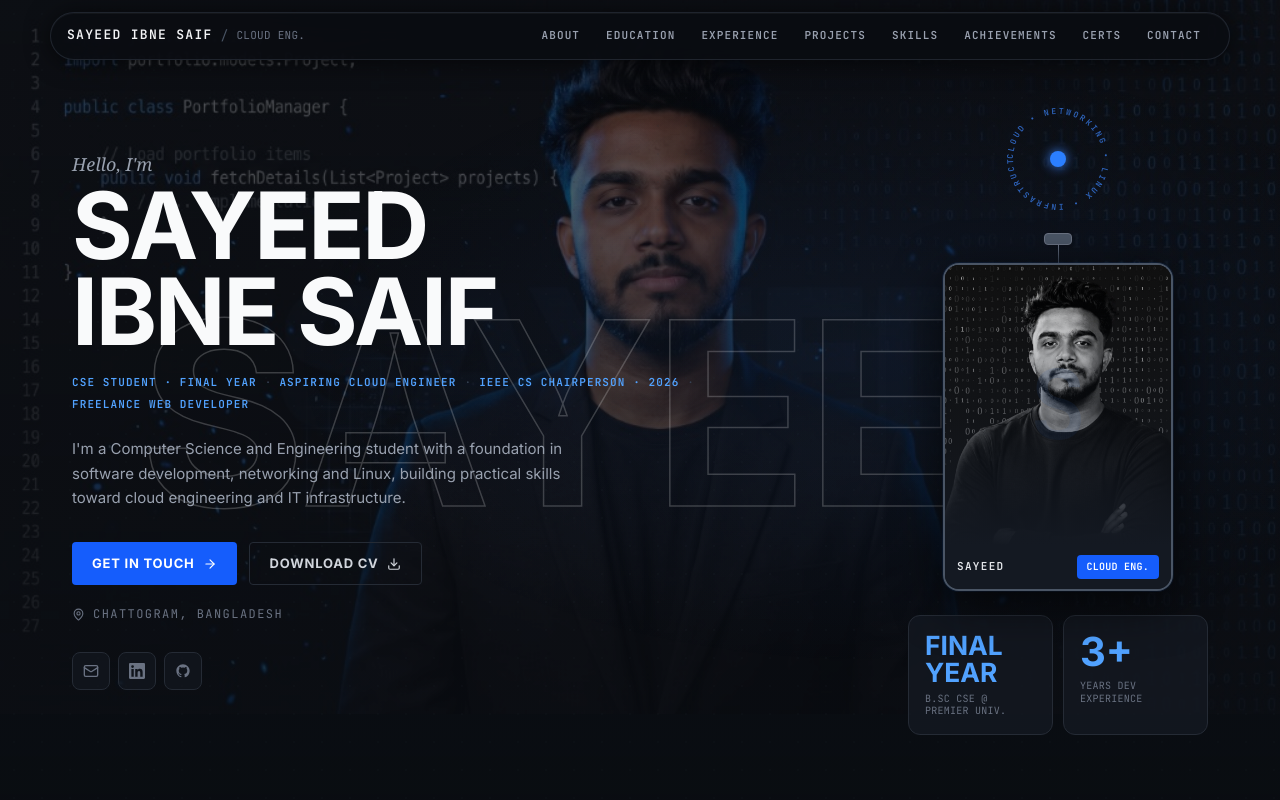
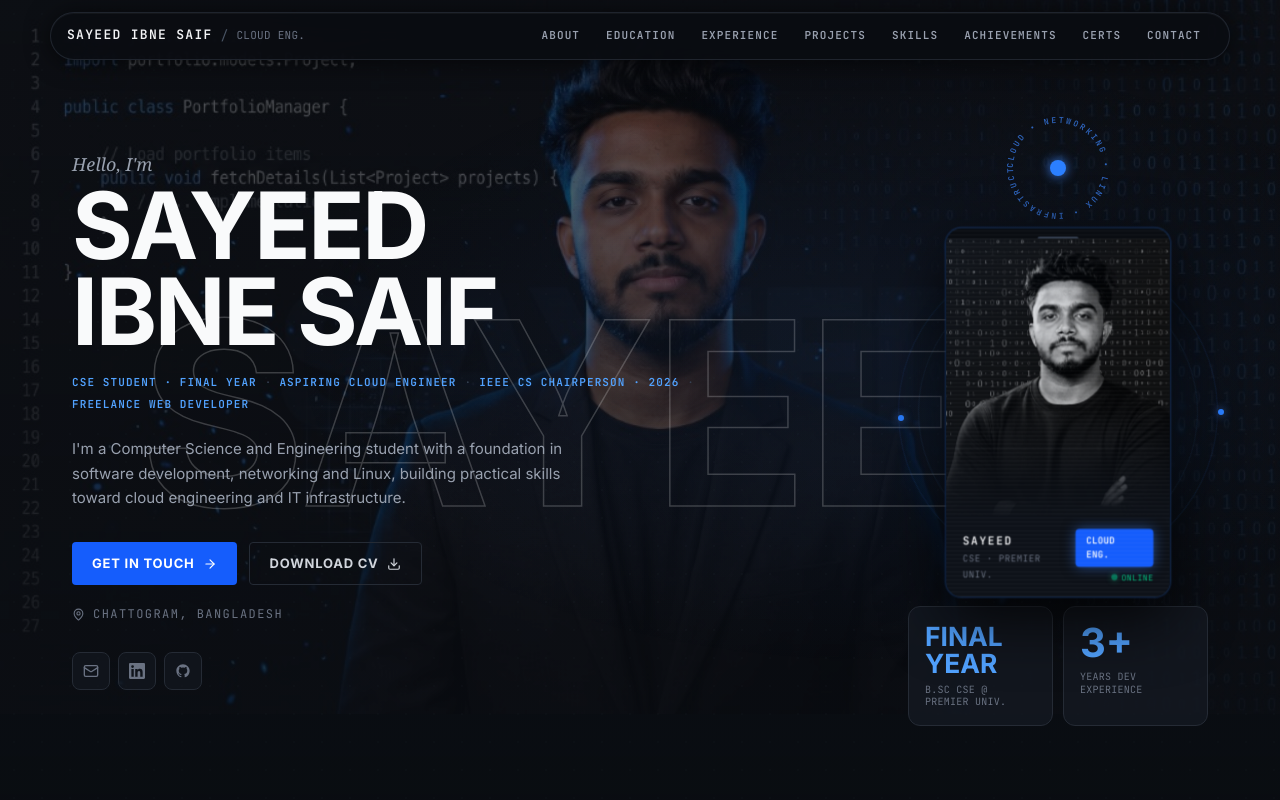
Before and after one commit to sisayeedcse/sayeed-ibne-saif, a Next.js app: page / in a window 1280 px wide. Shown: the top 800 px of the page. Built offline with nearby package versions, Linux system fonts and the light colour scheme.

Commit message:
hero section image new animation

```diff
--- a/src/components/sections/IDBadge.tsx
+++ b/src/components/sections/IDBadge.tsx
@@ -2,131 +2,188 @@
 
 import { useEffect, useRef } from "react";
 
-/* ── Swing trigger helper ────────────────────
-   Forces a CSS animation restart by removing
-   the animation, triggering a reflow, then
-   reapplying — no React remount needed.
-─────────────────────────────────────────────── */
-function triggerSwing(el: HTMLElement) {
-  el.style.animation = "none";
-  // eslint-disable-next-line @typescript-eslint/no-unused-expressions
-  el.offsetHeight; // synchronous layout reflow — resets animation
-  el.style.animation =
-    "badge-swing 2.8s cubic-bezier(0.36, 0.07, 0.19, 0.97) forwards";
-}
+export default function IDBadge() {
+  const containerRef = useRef<HTMLDivElement>(null);
+  const cardRef = useRef<HTMLDivElement>(null);
+  const glowRef = useRef<HTMLDivElement>(null);
 
-export default function IDBadge() {
-  const cardRef = useRef<HTMLDivElement>(null);
+  /* ── Smooth 3D tilt on mouse move ── */
+  useEffect(() => {
+    const container = containerRef.current;
+    const card = cardRef.current;
+    const glow = glowRef.current;
+    if (!container || !card || !glow) return;
 
-  useEffect(() => {
-    const card = cardRef.current;
-    if (!card) return;
+    let raf = 0;
+    let currentX = 0;
+    let currentY = 0;
+    let targetX = 0;
+    let targetY = 0;
 
-    // ── 1. Initial swing 600ms after mount ──
-    const initialTimer = setTimeout(() => triggerSwing(card), 600);
+    const lerp = (a: number, b: number, t: number) => a + (b - a) * t;
 
-    // ── 2. Re-swing on scroll (debounced with 3s cooldown) ──
-    let lastScrollY = window.scrollY;
-    let onCooldown = false;
-
-    const onScroll = () => {
-      if (onCooldown) return;
-      const delta = Math.abs(window.scrollY - lastScrollY);
-      if (delta > 80) {
-        lastScrollY = window.scrollY;
-        if (cardRef.current) triggerSwing(cardRef.current);
-        onCooldown = true;
-        setTimeout(() => {
-          onCooldown = false;
-          lastScrollY = window.scrollY;
-        }, 3200);
-      }
+    const animate = () => {
+      currentX = lerp(currentX, targetX, 0.08);
+      currentY = lerp(currentY, targetY, 0.08);
+      card.style.transform = `rotateY(${currentX}deg) rotateX(${-currentY}deg) translateZ(20px)`;
+      glow.style.background = `radial-gradient(circle at ${50 + currentX * 2}% ${50 + currentY * 2}%, rgba(59,130,246,0.35) 0%, transparent 65%)`;
+      raf = requestAnimationFrame(animate);
     };
 
-    window.addEventListener("scroll", onScroll, { passive: true });
+    const onMouseMove = (e: MouseEvent) => {
+      const rect = container.getBoundingClientRect();
+      const cx = rect.left + rect.width / 2;
+      const cy = rect.top + rect.height / 2;
+      targetX = ((e.clientX - cx) / rect.width) * 18;
+      targetY = ((e.clientY - cy) / rect.height) * 18;
+    };
+
+    const onMouseLeave = () => {
+      targetX = 0;
+      targetY = 0;
+    };
+
+    raf = requestAnimationFrame(animate);
+    container.addEventListener("mousemove", onMouseMove);
+    container.addEventListener("mouseleave", onMouseLeave);
 
     return () => {
-      clearTimeout(initialTimer);
-      window.removeEventListener("scroll", onScroll);
+      cancelAnimationFrame(raf);
+      container.removeEventListener("mousemove", onMouseMove);
+      container.removeEventListener("mouseleave", onMouseLeave);
     };
   }, []);
 
   return (
-    <div className="relative flex flex-col items-center" aria-hidden="true">
-      {/* ── Lanyard string ── */}
-      <div className="flex flex-col items-center" aria-hidden="true">
-        {/* Metal clip */}
-        <div className="w-7 h-3 rounded bg-gray-600 border border-gray-500 shadow-sm" />
-        {/* String */}
+    <div
+      ref={containerRef}
+      className="relative flex items-center justify-center"
+      style={{ perspective: "800px", width: "260px", height: "340px" }}
+      aria-hidden="true"
+    >
+      {/* ── Ambient glow rings ── */}
+      <div className="absolute inset-0 flex items-center justify-center pointer-events-none">
         <div
-          className="w-px bg-gradient-to-b from-gray-500 to-gray-700"
-          style={{ height: "18px" }}
+          className="absolute rounded-full border border-blue-500/10 animate-[spin_18s_linear_infinite]"
+          style={{ width: "320px", height: "320px" }}
         />
+        <div
+          className="absolute rounded-full border border-blue-400/8 animate-[spin_12s_linear_infinite_reverse]"
+          style={{ width: "280px", height: "280px" }}
+        />
+        {/* Corner accent dots on outer ring */}
+        <div className="absolute" style={{ width: "320px", height: "320px" }}>
+          {[0, 90, 180, 270].map((deg) => (
+            <div
+              key={deg}
+              className="absolute w-1.5 h-1.5 bg-blue-500 rounded-full shadow-[0_0_8px_rgba(59,130,246,0.9)]"
+              style={{
+                top: "50%",
+                left: "50%",
+                transform: `rotate(${deg}deg) translateX(160px) translateY(-50%)`,
+              }}
+            />
+          ))}
+        </div>
       </div>
 
-      {/*
-       * ── Animated card pivot point ──
-       * transform-origin: top center makes it swing like a real badge
-       * hanging from the clip above.
-       */}
+      {/* ── Card ── */}
       <div
         ref={cardRef}
-        style={{ transformOrigin: "top center" }}
-        className="will-change-transform"
+        className="relative will-change-transform"
+        style={{
+          transformStyle: "preserve-3d",
+          transition: "box-shadow 0.3s ease",
+          width: "220px",
+        }}
       >
-        {/* ── Card frame ── */}
+        {/* Dynamic glow overlay */}
         <div
-          className="w-[230px] rounded-2xl overflow-hidden border-2 border-gray-600 bg-elevated"
+          ref={glowRef}
+          className="absolute -inset-4 rounded-3xl pointer-events-none z-0 blur-xl opacity-60"
+          style={{
+            background: "radial-gradient(circle at 50% 50%, rgba(59,130,246,0.35) 0%, transparent 65%)",
+          }}
+        />
+
+        {/* Card frame */}
+        <div
+          className="relative z-10 rounded-2xl overflow-hidden border border-blue-500/20 bg-[#0E1219]"
           style={{
             boxShadow:
-              "0 12px 48px rgba(0,0,0,0.7), 0 0 0 1px rgba(59,130,246,0.12), inset 0 1px 0 rgba(255,255,255,0.04)",
+              "0 20px 60px rgba(0,0,0,0.8), 0 0 0 1px rgba(59,130,246,0.15), inset 0 1px 0 rgba(255,255,255,0.06)",
           }}
         >
-          {/*
-           * ── Photo area ──
-           * Shows /public/photo.jpg via CSS background-image.
-           * Falls back to subtle "S" monogram when photo is absent.
-           */}
+          {/* Scanline texture overlay */}
           <div
-            className="id-card-photo relative w-full overflow-hidden"
+            className="absolute inset-0 z-20 pointer-events-none opacity-[0.04]"
             style={{
-              height: "280px",
+              backgroundImage: "repeating-linear-gradient(0deg, #fff 0px, #fff 1px, transparent 1px, transparent 4px)",
+            }}
+          />
+
+          {/* Top notch bar */}
+          <div className="flex justify-center py-2 bg-[#0A0D12] border-b border-white/5">
+            <div className="w-10 h-1 rounded-full bg-gray-700" />
+          </div>
+
+          {/* Photo area with float animation */}
+          <div
+            className="relative overflow-hidden"
+            style={{
+              height: "260px",
               backgroundImage: "url('/bg-hero-card.jpg')",
               backgroundPosition: "center 5%",
               backgroundSize: "cover",
+              animation: "hero-float 5s ease-in-out infinite",
             }}
           >
-            {/* Monogram fallback (shown when no photo) */}
-            <div className="absolute inset-0 flex items-center justify-center select-none pointer-events-none">
-              <span
-                className="font-mono font-black text-blue-500/10 leading-none"
-                style={{ fontSize: "6rem" }}
-              >
-                S
-              </span>
-            </div>
-
-            {/* Bottom gradient — smooth transition into card footer */}
+            {/* Blue tint overlay */}
             <div
               className="absolute inset-0 pointer-events-none"
               style={{
-                background:
-                  "linear-gradient(to top, #141922 0%, rgba(20,25,34,0.4) 45%, transparent 100%)",
+                background: "linear-gradient(135deg, rgba(59,130,246,0.06) 0%, transparent 60%)",
+              }}
+            />
+            {/* Bottom fade */}
+            <div
+              className="absolute inset-0 pointer-events-none"
+              style={{
+                background: "linear-gradient(to top, #0E1219 0%, rgba(14,18,25,0.2) 40%, transparent 100%)",
               }}
             />
           </div>
 
-          {/* ── Card footer strip ── */}
-          <div className="bg-elevated px-3 py-2.5 flex items-center justify-between">
-            <span className="font-mono font-bold text-[11px] text-gray-200 tracking-[0.12em] uppercase">
-              SAYEED
-            </span>
-            <span className="px-2.5 py-1 bg-blue-600 rounded text-[10px] font-bold text-white font-mono tracking-wide uppercase">
-              Cloud Eng.
-            </span>
+          {/* Card footer */}
+          <div className="px-4 py-3 flex items-center justify-between bg-[#0E1219]">
+            <div>
+              <p className="font-mono font-black text-[11px] text-gray-100 tracking-[0.14em] uppercase">
+                SAYEED
+              </p>
+              <p className="font-mono text-[9px] text-gray-500 tracking-wider mt-0.5">
+                CSE · PREMIER UNIV.
+              </p>
+            </div>
+            <div className="flex flex-col items-end gap-1">
+              <span className="px-2.5 py-1 bg-blue-600 rounded text-[9px] font-bold text-white font-mono tracking-wide uppercase shadow-[0_0_12px_rgba(59,130,246,0.5)]">
+                Cloud Eng.
+              </span>
+              {/* Live status dot */}
+              <div className="flex items-center gap-1">
+                <div className="w-1.5 h-1.5 bg-emerald-400 rounded-full shadow-[0_0_6px_rgba(52,211,153,0.8)] animate-pulse" />
+                <span className="font-mono text-[8px] text-emerald-500 tracking-wider">ONLINE</span>
+              </div>
+            </div>
           </div>
         </div>
       </div>
+
+      <style>{`
+        @keyframes hero-float {
+          0%, 100% { transform: scale(1.02) translateY(0px); }
+          50%       { transform: scale(1.05) translateY(-6px); }
+        }
+      `}</style>
     </div>
   );
 }
```
